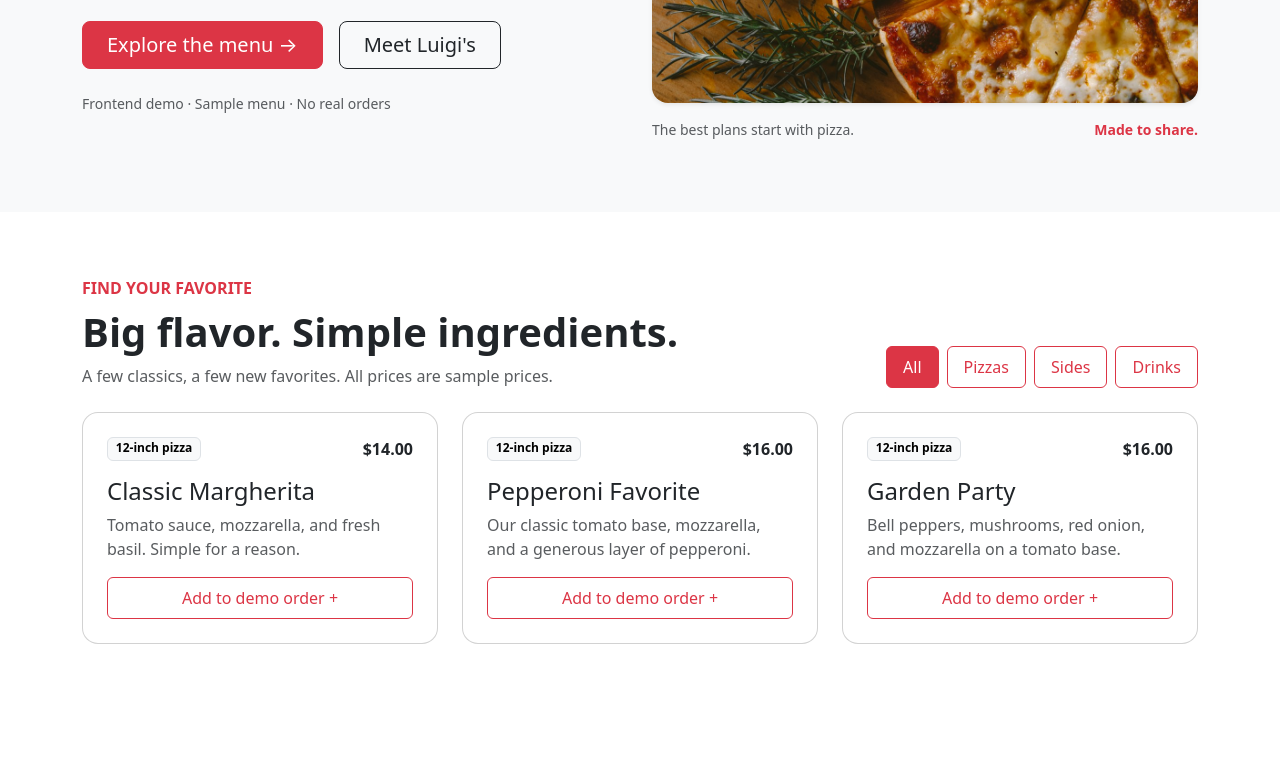
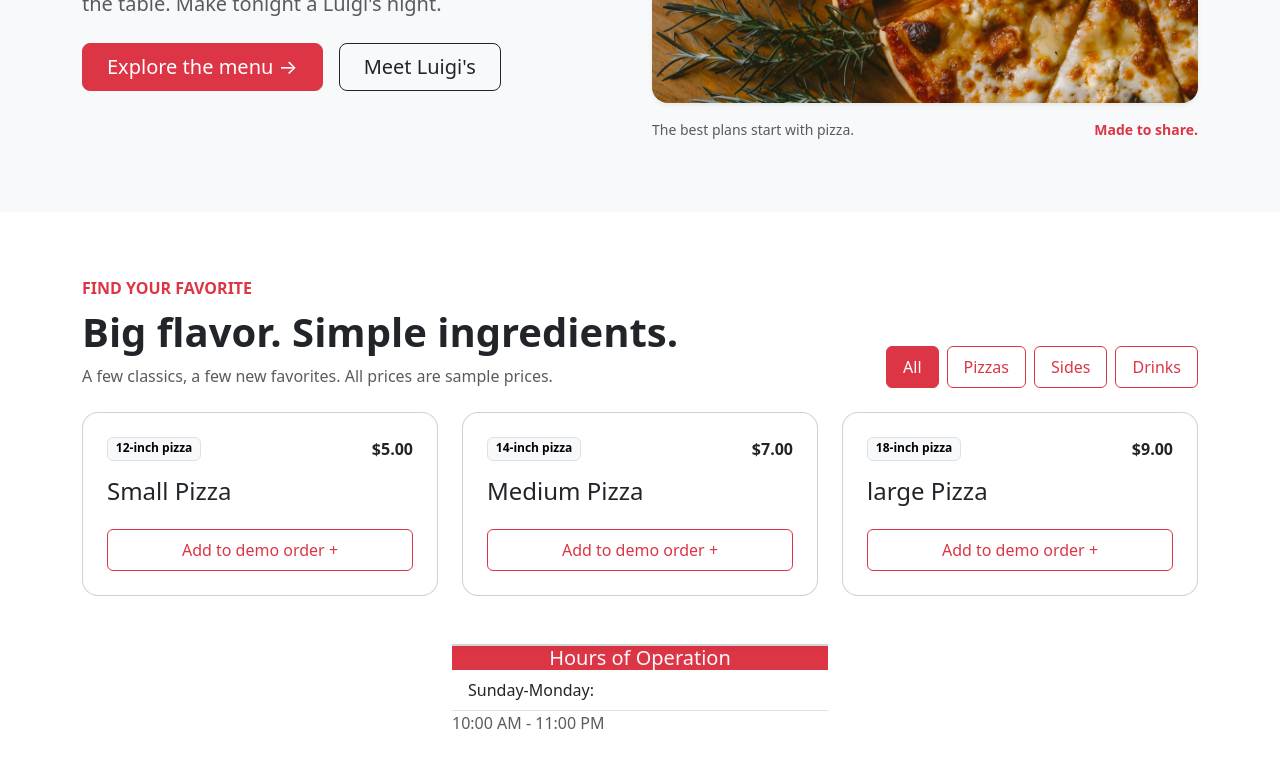
Before and after one commit to Shingenn5/Luigi-s-Capstone, a plain HTML site: page index.html in a window 1280 px wide. Shown: the part 488-1256 px from the top of the page. Before the commit the page ends 1196 px from the top, so only its background shows below. Drawn offline with Linux system fonts and the light colour scheme.

Commit message:
updated index.html

```diff
--- a/index.html
+++ b/index.html
@@ -35,14 +35,13 @@
         <div class="container py-lg-4">
           <div class="row gy-5 gx-4 align-items-center">
             <div class="col-lg-6">
-              <p class="text-danger fw-semibold text-uppercase mb-3">Good pizza. Good company.</p>
+              <p class="text-danger fw-semibold text-uppercase mb-3">Good company, Better pizza.</p>
               <h1 class="display-3 fw-bold mb-4" id="heroTitle">A little slice<br />of happiness.</h1>
               <p class="lead text-body-secondary mb-4">Golden crust. Melty cheese. Your favorite people around the table. Make tonight a Luigi's night.</p>
               <div class="d-flex flex-wrap gap-3">
                 <a class="btn btn-danger btn-lg px-4" href="#menu">Explore the menu <span aria-hidden="true">&rarr;</span></a>
                 <a class="btn btn-outline-dark btn-lg px-4" href="#story">Meet Luigi's</a>
               </div>
-              <p class="small text-body-secondary mt-4 mb-0">Frontend demo &middot; Sample menu &middot; No real orders</p>
             </div>
             <div class="col-lg-6">
               <figure class="mb-0">
@@ -73,25 +72,40 @@
           </div>
 
           <!-- Edit cards here. data-price stores cents to keep demo totals exact. -->
+          <!--Small Pizza-->
           <div class="row g-4" id="menuGrid">
             <div class="col-md-6 col-lg-4" data-category="pizza">
               <article class="card h-100 rounded-4"><div class="card-body p-4 d-flex flex-column">
-                <div class="d-flex justify-content-between gap-2 mb-3"><span class="badge text-bg-light border">12-inch pizza</span><span class="fw-semibold">$14.00</span></div>
-                <h3 class="h4">Classic Margherita</h3><p class="text-body-secondary flex-grow-1">Tomato sauce, mozzarella, and fresh basil. Simple for a reason.</p>
-                <button class="btn btn-outline-danger w-100 py-2" type="button" data-item="margherita" data-price="1400" aria-label="Add Classic Margherita to demo order">Add to demo order <span aria-hidden="true">+</span></button>
+                <div class="d-flex justify-content-between gap-2 mb-3"><span class="badge text-bg-light border">12-inch pizza</span><span class="fw-semibold">$5.00</span></div>
+                <h3 class="h4">Small Pizza</h3><p class="text-body-secondary flex-grow-1"></p>
+                <button class="btn btn-outline-danger w-100 py-2" type="button" data-item="margherita" data-price="1400" aria-label="Add small pizza to order.">Add to demo order <span aria-hidden="true">+</span></button>
               </div></article>
             </div>
+            <!--Medium Pizza-->
             <div class="col-md-6 col-lg-4" data-category="pizza">
               <article class="card h-100 rounded-4"><div class="card-body p-4 d-flex flex-column">
-                <div class="d-flex justify-content-between gap-2 mb-3"><span class="badge text-bg-light border">12-inch pizza</span><span class="fw-semibold">$16.00</span></div>
-                <h3 class="h4">Pepperoni Favorite</h3><p class="text-body-secondary flex-grow-1">Our classic tomato base, mozzarella, and a generous layer of pepperoni.</p>
-                <button class="btn btn-outline-danger w-100 py-2" type="button" data-item="pepperoni" data-price="1600" aria-label="Add Pepperoni Favorite to demo order">Add to demo order <span aria-hidden="true">+</span></button>
+                <div class="d-flex justify-content-between gap-2 mb-3"><span class="badge text-bg-light border">14-inch pizza</span><span class="fw-semibold">$7.00</span></div>
+                <h3 class="h4">Medium Pizza</h3><p class="text-body-secondary flex-grow-1"></p>
+                <button class="btn btn-outline-danger w-100 py-2" type="button" data-item="pepperoni" data-price="1600" aria-label="Add medium pizza to order">Add to demo order <span aria-hidden="true">+</span></button>
               </div></article>
             </div>
+            <!--Large Pizza-->
             <div class="col-md-6 col-lg-4" data-category="pizza">
               <article class="card h-100 rounded-4"><div class="card-body p-4 d-flex flex-column">
-                <div class="d-flex justify-content-between gap-2 mb-3"><span class="badge text-bg-light border">12-inch pizza</span><span class="fw-semibold">$16.00</span></div>
-                <h3 class="h4">Garden Party</h3><p class="text-body-secondary flex-grow-1">Bell peppers, mushrooms, red onion, and mozzarella on a tomato base.</p>
-                <button class="btn btn-outline-danger w-100 py-2" type="button" data-item="garden" data-price="1600" aria-label="Add Garden Party to demo order">Add to demo order <span aria-hidden="true">+</span></button>
+                <div class="d-flex justify-content-between gap-2 mb-3"><span class="badge text-bg-light border">18-inch pizza</span><span class="fw-semibold">$9.00</span></div>
+                <h3 class="h4">large Pizza</h3><p class="text-body-secondary flex-grow-1"></p>
+                <button class="btn btn-outline-danger w-100 py-2" type="button" data-item="garden" data-price="1600" aria-label="Add large pizza to order">Add to demo order <span aria-hidden="true">+</span></button>
               </div></article>
             </div>
+            <div class="container my-5" style="max-width: 400px;">
+                <div class="card shadow-sm"></div>
+                    <div class="card-header bg-danger text-light text-center">
+                        <h5 class="mb-0">Hours of Operation</h5>
+                    </div>
+                    <ul class="list-group list-group-flush">
+                        <li class="list-group-item d-flex justify-content align-items-center">
+                            <span class="Sunday">Sunday-Monday:</li>
+                                <span class="text-muted">10:00 AM - 11:00 PM</span>
+                                <span class="list-group-item d-flex justify-content align-items-center">
+                    </ul>
+            </div>
```
Also changed, not shown: 1 other file.
